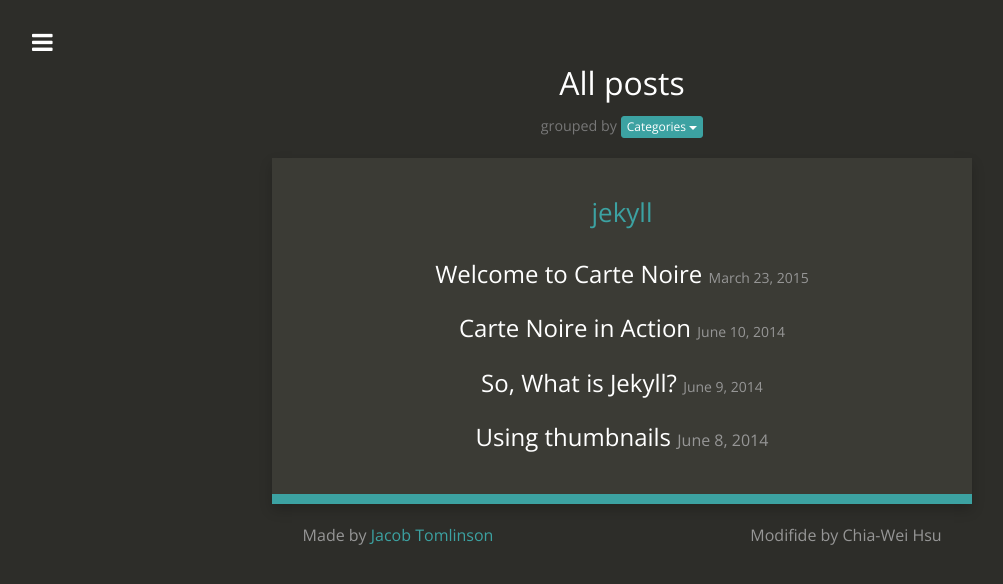
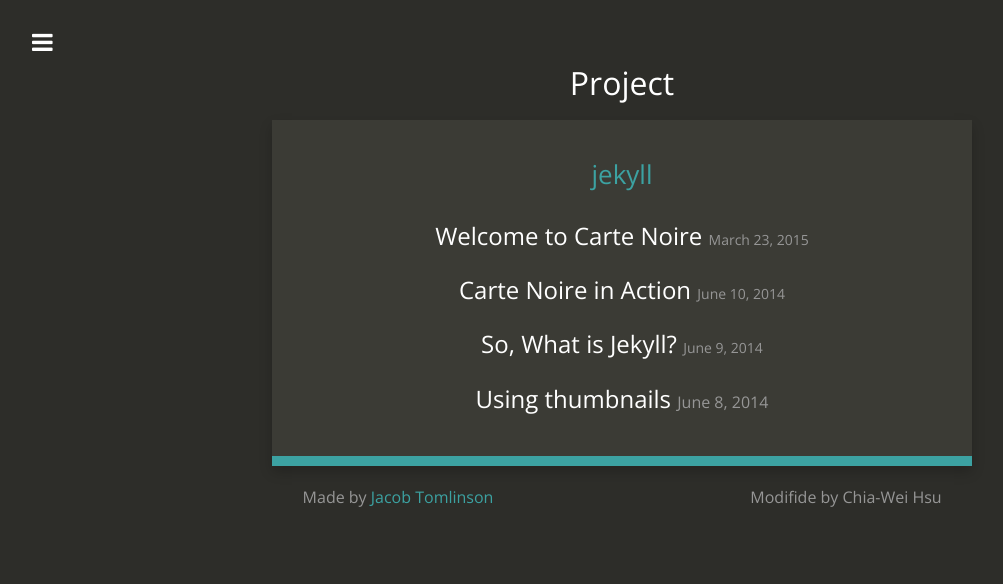
Before and after one commit to chiaweh2/chiaweh2.github.io, a Jekyll site: the page built from project.html, in a window 1280 px wide. Shown: the top 584 px of the page, without its empty margins (18-1021 px from the left). Built offline with Jekyll 4.4.1, drawn with Linux system fonts in a browser that asks for light colours; nearby versions of some CDN libraries.

Commit message:
Update project.html

```diff
--- a/project.html
+++ b/project.html
@@ -8,19 +9,8 @@ make-smaller-titles: true
   <div class="row index all-posts">
 
     <h1 class="header author-header">{{ site.author_name }}</h1>
-    <h2 class="header" itemprop="headline">All posts</h2>
-    <h2 class="header categories" itemprop="headline"><small>grouped by
+    <h2 class="header" itemprop="headline">Project</h2>
 
-      <div class="dropdown btn-group">
-        <button class="btn btn-categories dropdown-toggle btn-xs" type="button" data-toggle="dropdown">Categories
-          <span class="caret"></span>
-        </button>
-        <ul class="dropdown-menu">
-          <li><a href="{{ site.baseurl }}/posts/">Years</a></li>
-        </ul>
-      </div>
-
-    </small></h2>
       {% for category in site.categories %}
       <div class="col-md-12 content-panel articles">
         <h2 id="{{ category | first }}-ref">{{ category | first }}</h2>
```
Also changed, not shown: other parts of project.html (+1 -0 lines).
